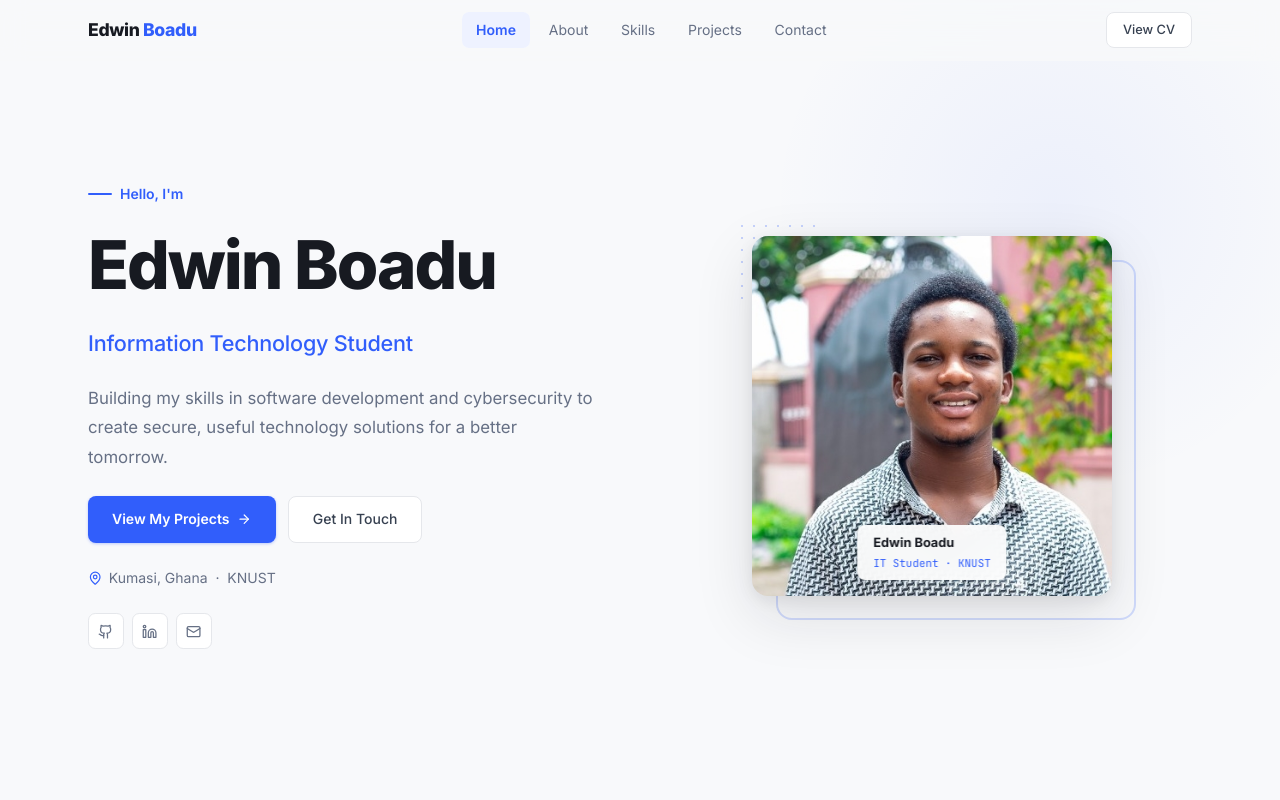
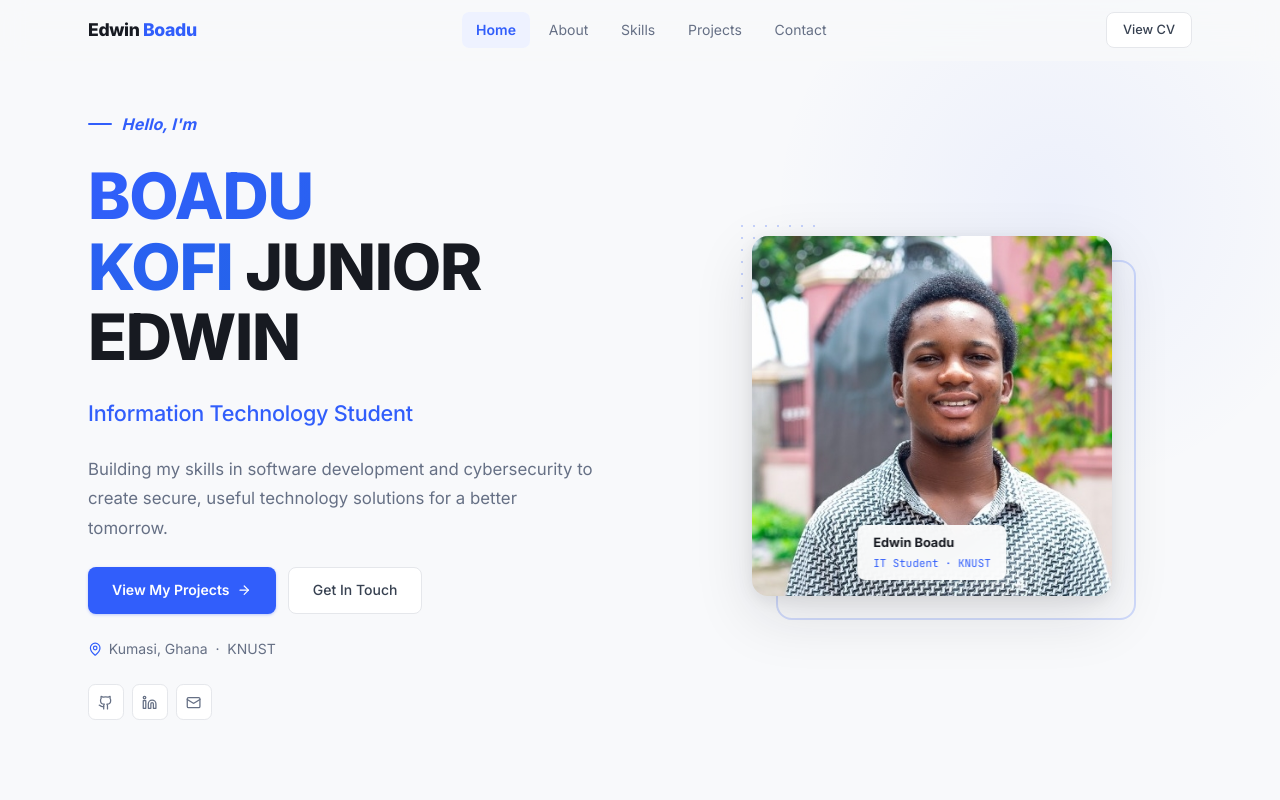
Before and after one commit to Junior09-gif/My-Portfolio, a React (Vite) app in the folder My-Portfolio-main/My-Portfolio-main/: page / in a window 1280 px wide. Shown: the top 800 px of the page. Built offline with nearby package versions, Linux system fonts and the light colour scheme.

Commit message:
Hero: bold italic greeting, full name BOADU KOFI JUNIOR EDWIN, blue gradient on BOADU KOFI

```diff
--- a/My-Portfolio-main/My-Portfolio-main/src/components/Hero.tsx
+++ b/My-Portfolio-main/My-Portfolio-main/src/components/Hero.tsx
@@ -51,21 +51,31 @@ export default function Hero({ onOpenResume }: HeroProps) {
 
             {/* Eyebrow */}
             <motion.p {...fadeIn(0.05)} style={{
-              fontSize: "0.875rem", color: "#315EFB", fontWeight: 600,
-              display: "flex", alignItems: "center", gap: "0.5rem",
+              fontSize: "1rem", color: "#315EFB",
+              display: "flex", alignItems: "center", gap: "0.6rem",
             }}>
-              <span style={{ width: "1.5rem", height: "2px", background: "#315EFB", display: "inline-block", borderRadius: "999px" }} />
-              Hello, I'm
+              <span style={{ width: "1.5rem", height: "2px", background: "#315EFB", display: "inline-block", borderRadius: "999px", flexShrink: 0 }} />
+              <em style={{ fontWeight: 700, fontStyle: "italic", letterSpacing: "0.01em" }}>Hello, I'm</em>
             </motion.p>
 
             {/* Name */}
             <motion.div {...fadeUp(0.1)}>
               <h1 style={{
-                fontSize: "clamp(2.8rem, 5.5vw, 4.2rem)",
-                fontWeight: 800, letterSpacing: "-0.03em", lineHeight: 1.08,
-                color: "#171A21",
+                fontSize: "clamp(2.2rem, 5.5vw, 4rem)",
+                fontWeight: 800, letterSpacing: "-0.02em", lineHeight: 1.1,
+                wordBreak: "keep-all", overflowWrap: "break-word",
               }}>
-                Edwin Boadu
+                {/* BOADU KOFI — blue gradient */}
+                <span style={{
+                  background: "linear-gradient(135deg, #315EFB 0%, #2563EB 100%)",
+                  WebkitBackgroundClip: "text",
+                  WebkitTextFillColor: "transparent",
+                  backgroundClip: "text",
+                }}>
+                  BOADU KOFI
+                </span>
+                {/* JUNIOR EDWIN — dark charcoal */}
+                <span style={{ color: "#171A21" }}>&nbsp;JUNIOR EDWIN</span>
               </h1>
             </motion.div>
 
```
